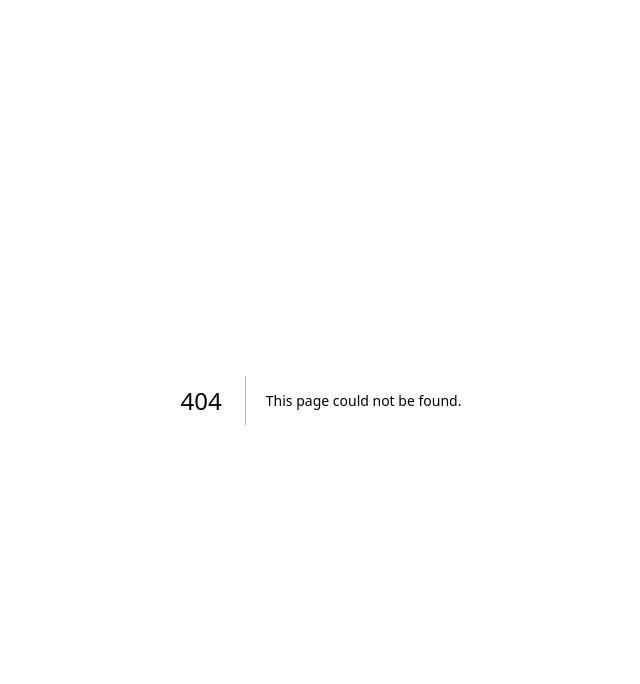
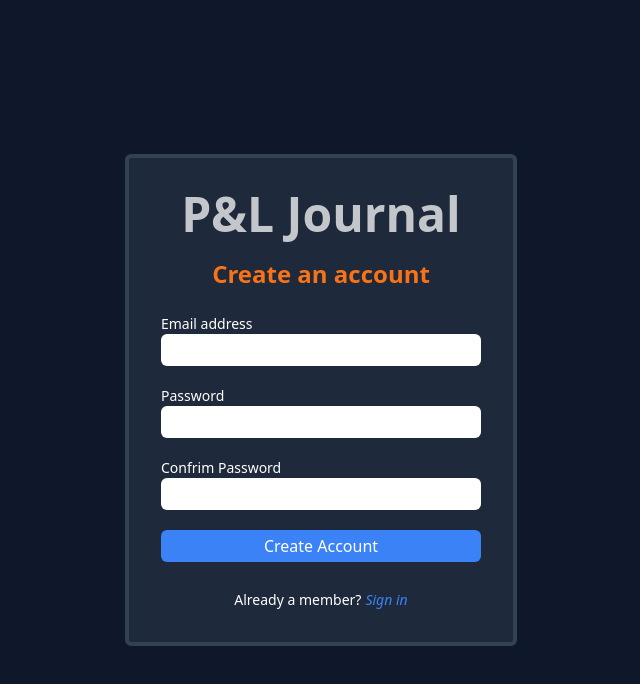
Before and after one commit to mkataw8/nextjs-app, a Next.js app: page /signup in a window 1280 px wide. Before the commit this address had no page. Shown: the top 684 px of the page, without its empty margins (319-959 px from the left). Built offline with nearby package versions, Linux system fonts and the light colour scheme.

Commit message:
Fix: Fixed build errors

```diff
--- /dev/null
+++ b/src/pages/login/index.tsx
@@ -0,0 +1,9 @@
+import { type NextPage } from "next";
+
+import { Login } from "~/components/Login";
+
+const LoginPage: NextPage = () => {
+  return <Login />;
+};
+
+export default LoginPage;
--- /dev/null
+++ b/src/pages/signup/index.tsx
@@ -0,0 +1,9 @@
+import { type NextPage } from "next";
+
+import { Signup } from "~/components/Signup";
+
+const SignupPage: NextPage = () => {
+  return <Signup />;
+};
+
+export default SignupPage;
--- a/tsconfig.json
+++ b/tsconfig.json
@@ -1,6 +1,6 @@
 {
   "compilerOptions": {
-    "target": "es6",
+    "target": "es2017",
     "lib": ["dom", "dom.iterable", "esnext"],
     "allowJs": true,
     "checkJs": true,
```
